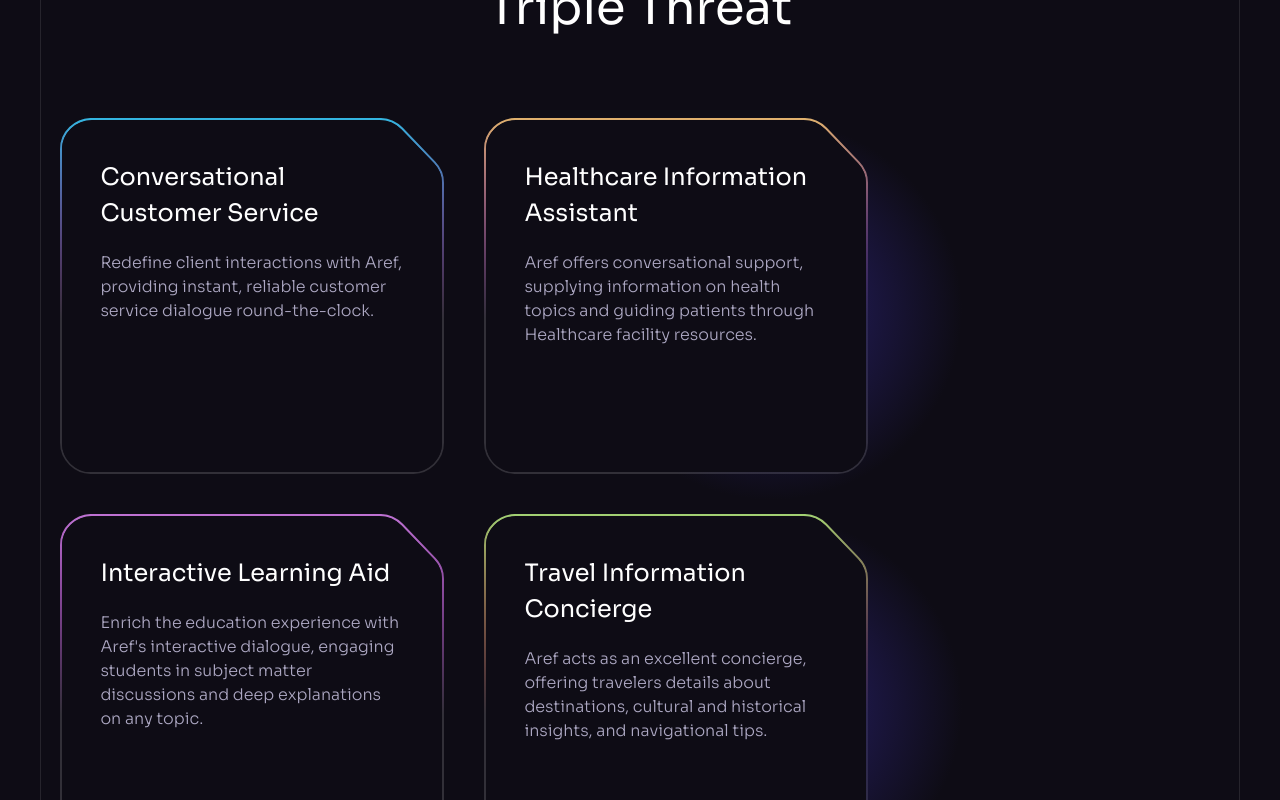
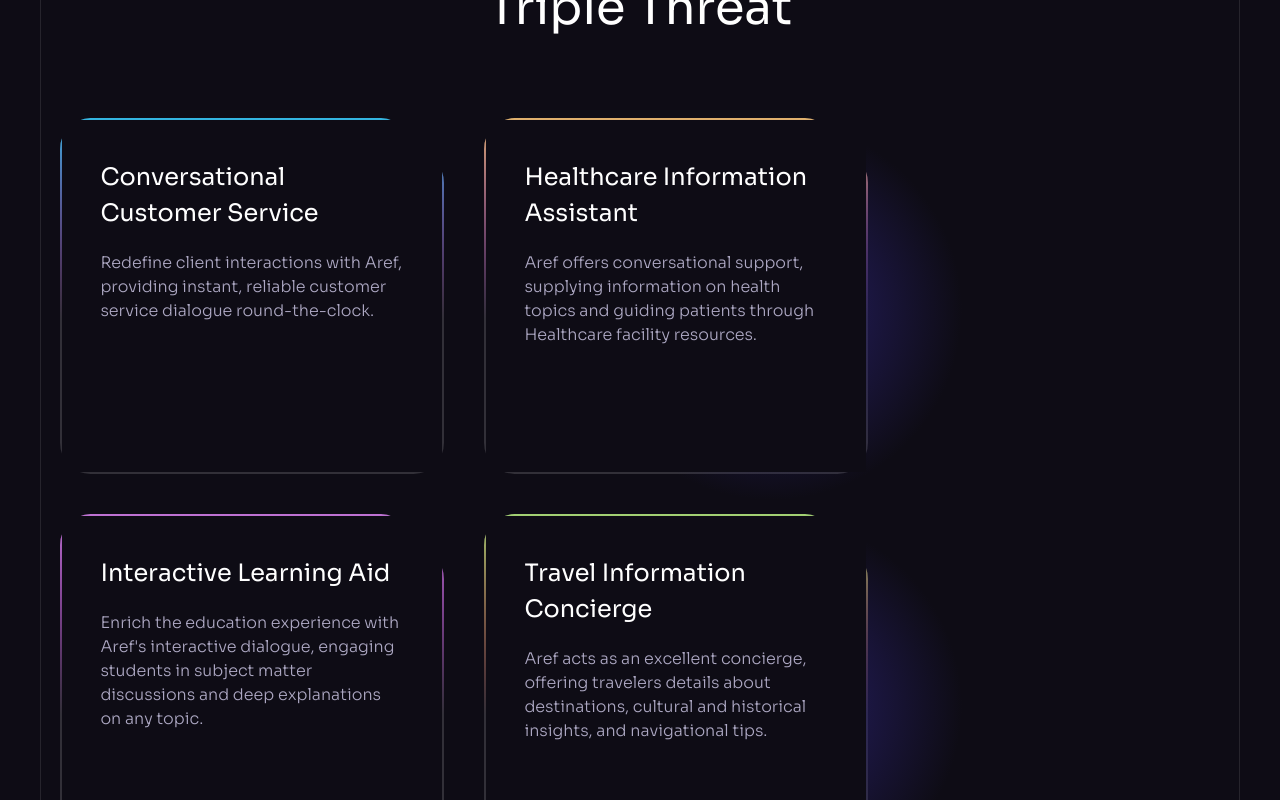
Before and after one commit to Aklile23/Ahmed, a React (Vite) app: page / in a window 1280 px wide. Shown: the part 2480-3280 px from the top of the page. Built offline with nearby package versions, Linux system fonts and the light colour scheme.

Commit message:
Applications test 1

```diff
--- a/src/components/Applications.jsx
+++ b/src/components/Applications.jsx
@@ -44,7 +44,7 @@
 
               <div
                 className="absolute inset-0.5 bg-n-8"
-                style={{ clipPath: "url(#benefits)" }}
+                style={{ clipPath: "url(#applications)" }}
               >
                 <div className="absolute inset-0 opacity-0 transition-opacity hover:opacity-5">
                   {item.imageUrl && (
```
